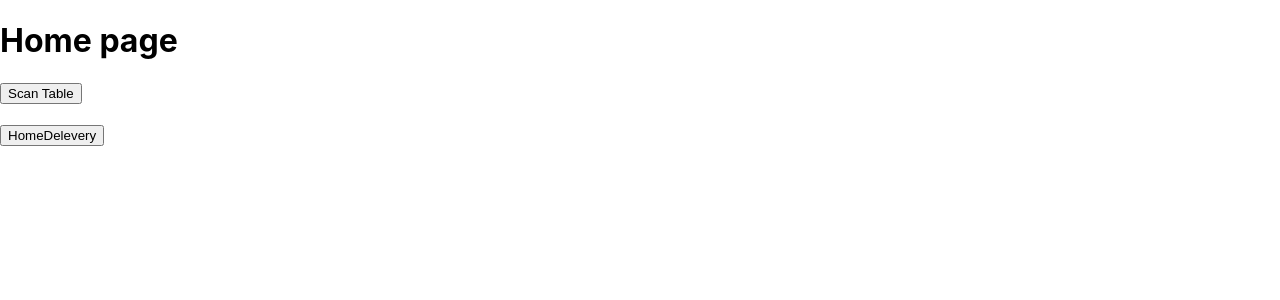
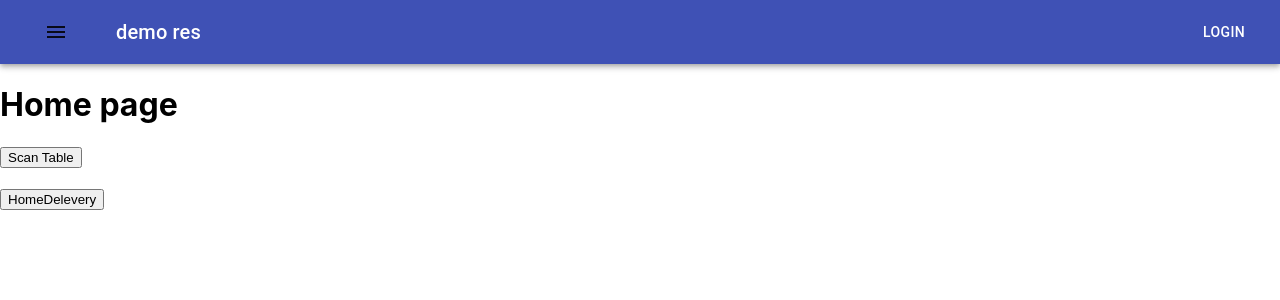
Before and after one commit to sumedhtare/digitalmenu, a React (Create React App) app: page / in a window 1280 px wide. Shown: the top 300 px of the page. Built offline with nearby package versions, Linux system fonts and the light colour scheme; no server answers; the database is empty.

Commit message:
app toolbar with navigation

```diff
--- a/src/App.js
+++ b/src/App.js
@@ -12,6 +12,8 @@ import About from './pages/about/about'
 import Kitchen from './pages/kitchen/kitchen';
 import Dashboard from './pages/dashboard/dashboard';
 import Menu from './pages/menu/menu'
+import Header from './components/Header';
+import { makeStyles } from '@material-ui/core/styles';
 
 const firebaseConfig = {
   apiKey: "AIzaSyBRKL2yLsocLgIN22WzeZpnDhAZuugxFi8",
@@ -24,10 +26,16 @@ const firebaseConfig = {
 };
 
 firebase.initializeApp(firebaseConfig);
+const useStyles = makeStyles({
+  root: {
+    width: '100%'
+    // backgroundColor: 'red',
+    // color: props => props.color,
+  },
+});
 
-
-function App() {
-
+function App(props) {
+  const classes = useStyles(props);
 const [count, setCount] = useState(0)
 
 useEffect(()=>{
@@ -75,6 +83,8 @@ useEffect(()=>{
 
   {/* A <Switch> looks through its children <Route>s and
       renders the first one that matches the current URL. */}
+      <Header resName={'demo res'}/>
+
   <Switch>
 
     <Route path="/about">
@@ -86,7 +96,9 @@ useEffect(()=>{
     </Route>
 
     <Route path="/dashboard">
+      <div className={classes.root}>
       <Dashboard />
+      </div>
     </Route>
 
     <Route path="/kitchen">
--- /dev/null
+++ b/src/components/Header.js
@@ -0,0 +1,62 @@
+import React from 'react';
+import { makeStyles } from '@material-ui/core/styles';
+import {AppBar, Menu, MenuItem, Toolbar, Typography, Button, IconButton} from '@material-ui/core/';
+import MenuIcon from '@material-ui/icons/Menu';
+import {useHistory} from 'react-router-dom'
+
+
+const useStyles = makeStyles((theme) => ({
+    root: {
+        flexGrow: 1,
+    },
+    menuButton: {
+        marginRight: theme.spacing(2),
+    },
+    title: {
+        flexGrow: 1,
+    },
+}));
+
+export default function Header({ resName }) {
+    const history = useHistory()
+    const classes = useStyles();
+    const [anchorEl, setAnchorEl] = React.useState(null);
+
+    const handleClick = (event) => {
+      setAnchorEl(event.currentTarget);
+    };
+
+    const handleClose = () => {
+      setAnchorEl(null);
+    };
+    return (
+        <div className={classes.root}>
+            <AppBar position="static">
+                <Toolbar>
+                    <IconButton edge="start" className={classes.menuButton} color="inherit" aria-label="menu">
+                        <Button aria-controls="simple-menu" aria-haspopup="true" onClick={handleClick}>
+                            <MenuIcon />
+                            {/* Open Menu */}
+                        </Button>
+                        <Menu
+                            id="simple-menu"
+                            anchorEl={anchorEl}
+                            keepMounted
+                            open={Boolean(anchorEl)}
+                            onClose={handleClose}
+                            style={{transformOrigin:'bottom'}}
+                        >
+                            <MenuItem onClick={()=> history.push('/dashboard')}>Dashboard</MenuItem>
+                            <MenuItem onClick={()=> history.push('/kitchen')}>Kitchen</MenuItem>
+                            <MenuItem onClick={handleClose}>Logout</MenuItem>
+                        </Menu>
+                    </IconButton>
+                    <Typography variant="h6" className={classes.title}>
+                        {resName}
+                    </Typography>
+                    <Button color="inherit">Login</Button>
+                </Toolbar>
+            </AppBar>
+        </div>
+    );
+}
--- a/src/pages/dashboard/dashboard.css
+++ b/src/pages/dashboard/dashboard.css
@@ -1,6 +1,7 @@
 @import url('https://fonts.googleapis.com/css2?family=Montserrat&display=swap');
 .container {
-    width: 1440px;
+    /* width: 1440px; */
+    width: 100%;
     margin: 0 auto;
 
   }
--- a/src/pages/dashboard/dashboard.js
+++ b/src/pages/dashboard/dashboard.js
@@ -142,7 +142,7 @@ const Dashboard = () => {
 
         <div class="container responsive">
             <div class="row">
-                <div class="container col-12">
+                <div class="col-12">
                     <div class="col-4">
                         <span>Name</span>
                     </div>
```
